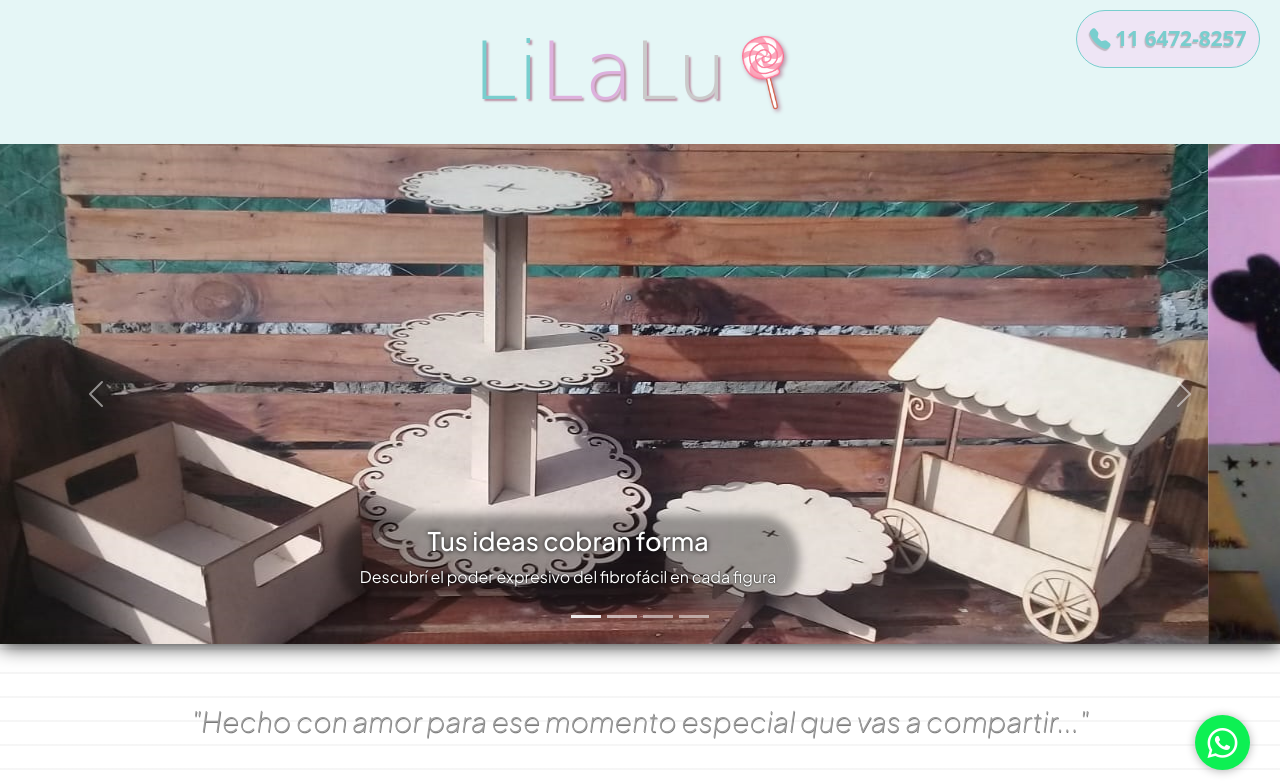
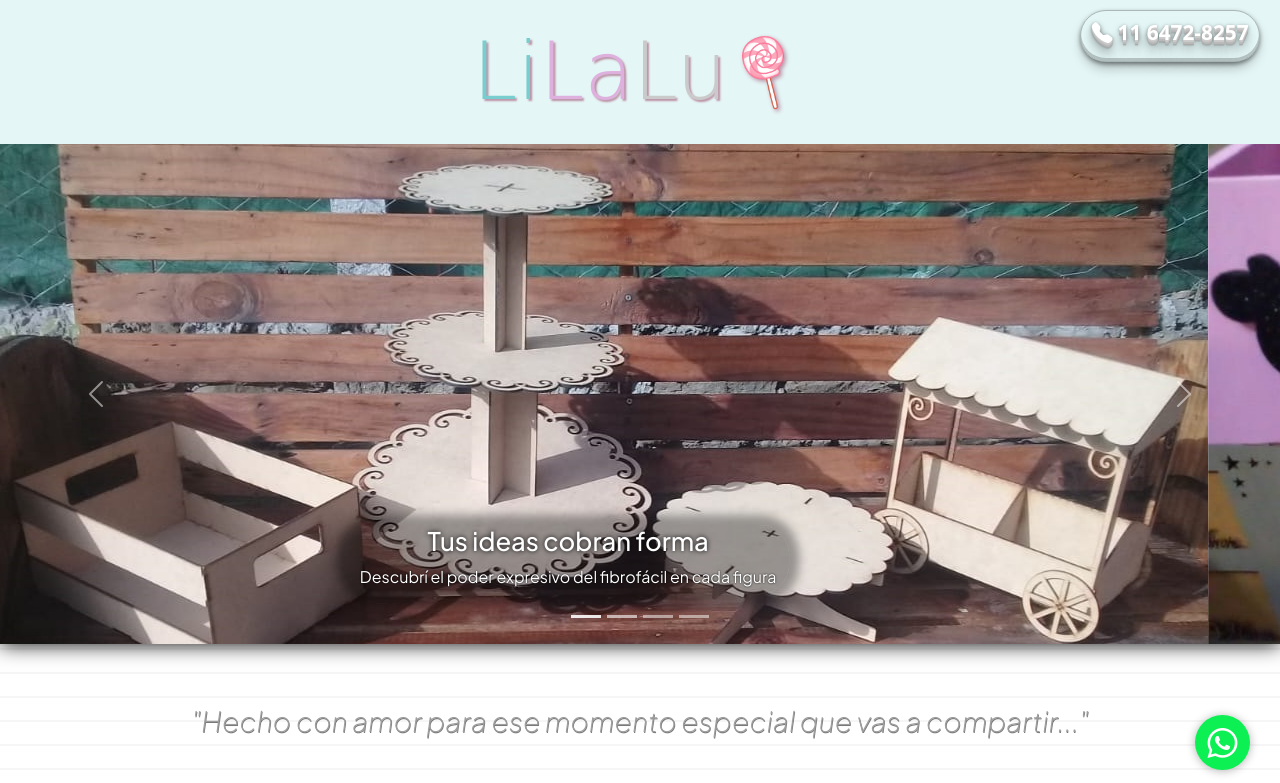
Before and after one commit to NicolasJNunez/Lilalu, a plain HTML site: page index.html in a window 1280 px wide. Shown: the top 783 px of the page. Drawn offline with nearby package versions, Linux system fonts and the light colour scheme; a web font is replaced by a local one.

Commit message:
se cambia como se ve el telefono

```diff
--- a/index.html
+++ b/index.html
@@ -23,7 +23,7 @@
       <h1 class="text-center py-4 header__marca display-1"><span class="header__marca--li">Li</span><span
           class="header__marca--la">La</span><span class="header__marca--lu">Lu</span></h1><img class="lolipop" src="./img/lolipop.png" alt="Lolipop">
     </div>
-      <span id="demotext" class="header__tel"><i class="bi bi-telephone-fill"></i><span class="fw-bold">11 6472-8257</span></span>
+      <span class="header__tel"><i class="bi bi-telephone-fill"></i><span class="fw-bold">11 6472-8257</span></span>
   </header>
 
   <main>
--- a/scss/pages/_index.scss
+++ b/scss/pages/_index.scss
@@ -32,6 +32,19 @@ body {
     }
   }
   &__tel {
+    color: #ffffff;
+    text-shadow: 0 1px 0 #ccc,
+              0 2px 0 #c9c9c9,
+              0 3px 0 #bbb,
+              0 4px 0 #b9b9b9,
+              0 5px 0 #aaa,
+              0 6px 1px rgba(0,0,0,.1),
+              0 0 5px rgba(0,0,0,.1),
+              0 1px 3px rgba(0, 0, 0, 0.3),
+              0 3px 5px rgba(0,0,0,.2),
+              0 5px 10px rgba(0,0,0,.25),
+              0 10px 10px rgba(0,0,0,.2),
+              0 20px 20px rgba(0,0,0,.15);
     font-size: 1.3rem;
     display: flex;
     align-items: baseline;
@@ -39,28 +52,23 @@ body {
     position: absolute;
     top: 10px;
     right: 20px;
-    padding: .6em;
-    border: 1px solid;
+    padding: .3em .5em .6em .5em;
+    border: 1px solid rgba(0, 0, 0, 0.253);
     border-radius: 30px;
+    box-shadow: rgba(0, 0, 0, 0.4) 0px 2px 4px, rgba(0, 0, 0, 0.3) 0px 7px 13px -3px, rgba(0, 0, 0, 0.2) 0px -3px 0px inset;
     @include maxw800 () {
       font-size: 0.8rem;
     }
     @include maxw600 () {
-      font-size: 0.6rem;
+      font-size: 0.7rem;
       right: 10px;
     }
     @include maxw450 () {
-      font-size: 0.5rem;
+      font-size: 0.6rem;
       right: 10px;
     }
   }
 }
-
-#demotext {
-  text-shadow: -1px 2px 1px #73727263, 0px 0px 0px rgba(206,89,55,0);
-  color: #78CECE;
-  background: #EEE5F5;
-  }
 
 .lolipop {
   width: 80px;
```
Also changed, not shown: css/styles.css, 1 other file.
